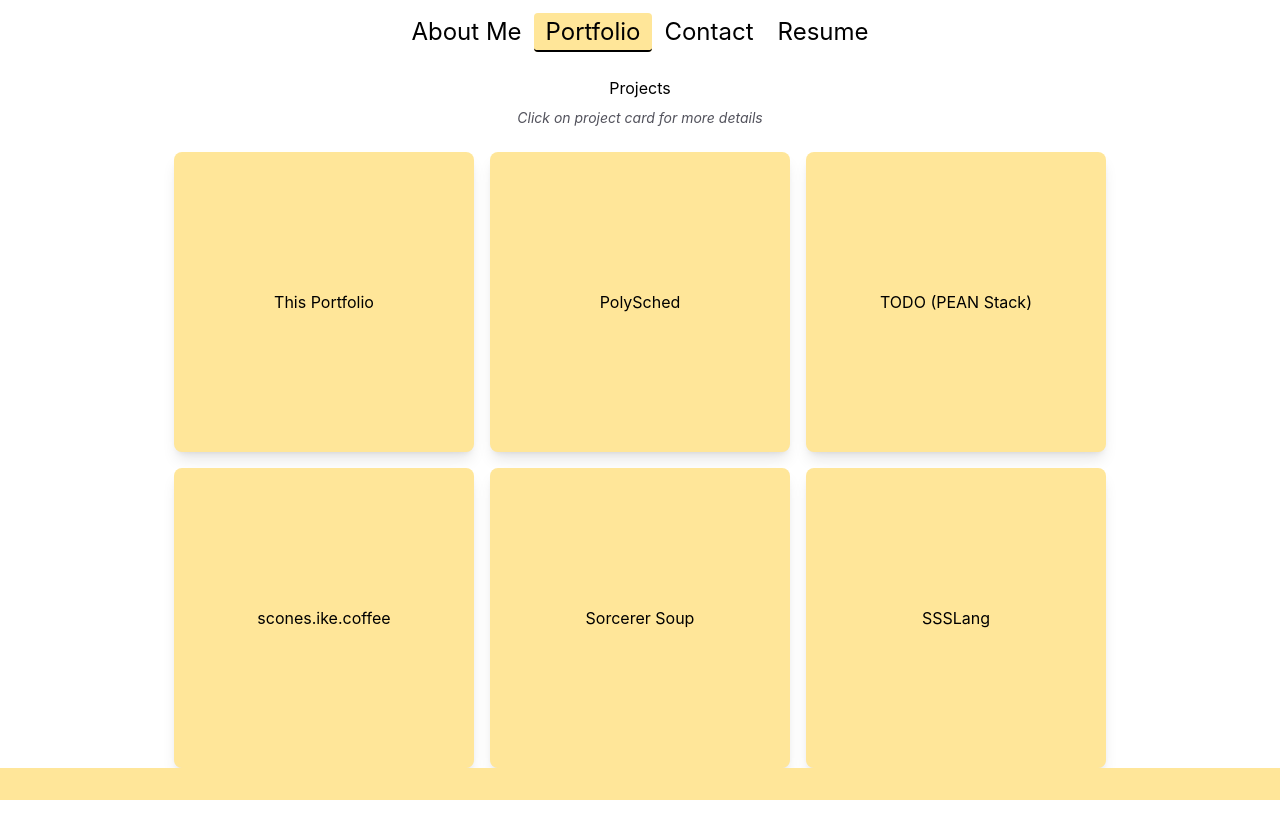
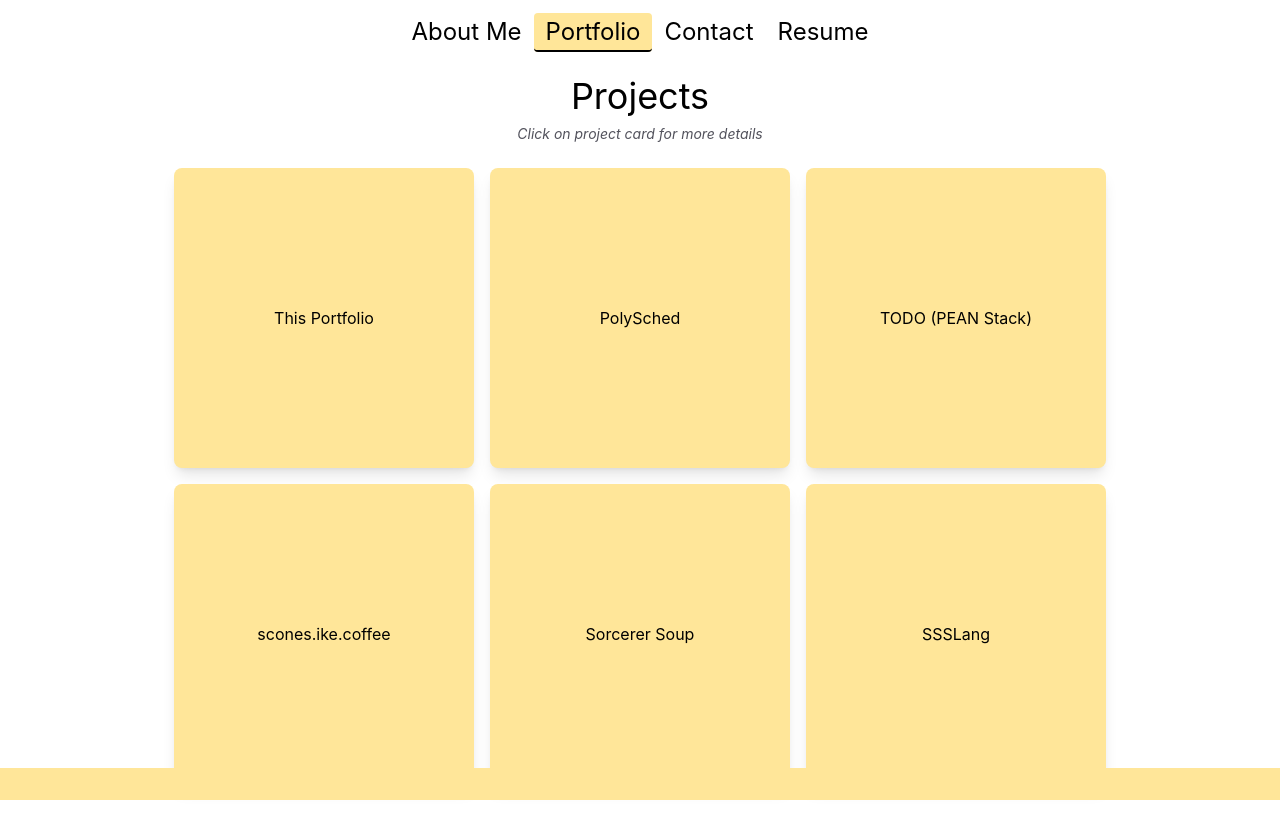
Before and after one commit to IkeAlmighty/portfolio, a React (Vite) app: page /portfolio in a window 1280 px wide. Built offline with nearby package versions, Linux system fonts and the light colour scheme.

Commit message:
added h2 styling globally

```diff
--- a/src/index.css
+++ b/src/index.css
@@ -6,3 +6,7 @@
   --color-jasmine: #ffe699;
   --color-flame: #ec4e20;
 }
+
+h2 {
+  @apply text-4xl;
+}
```
